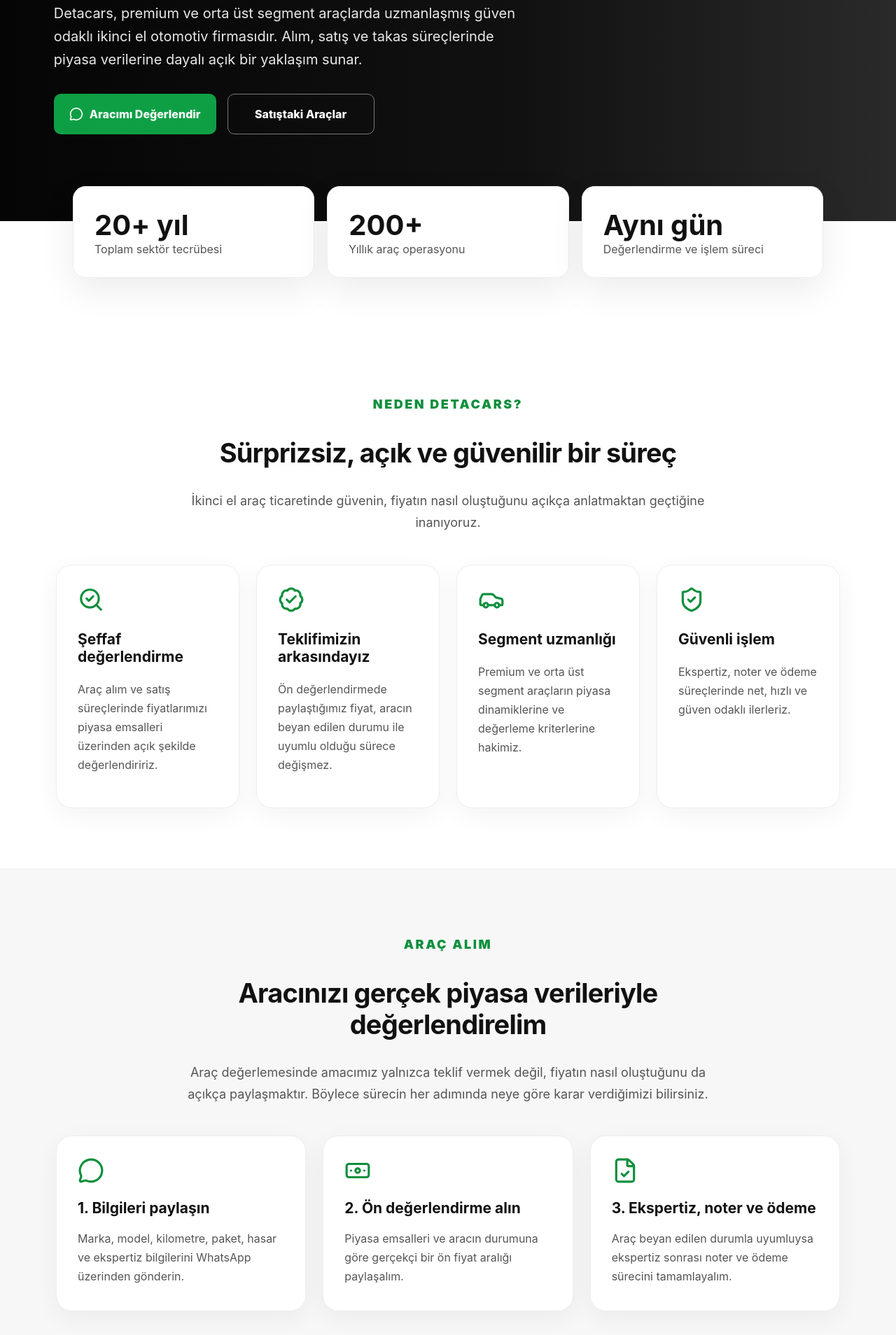
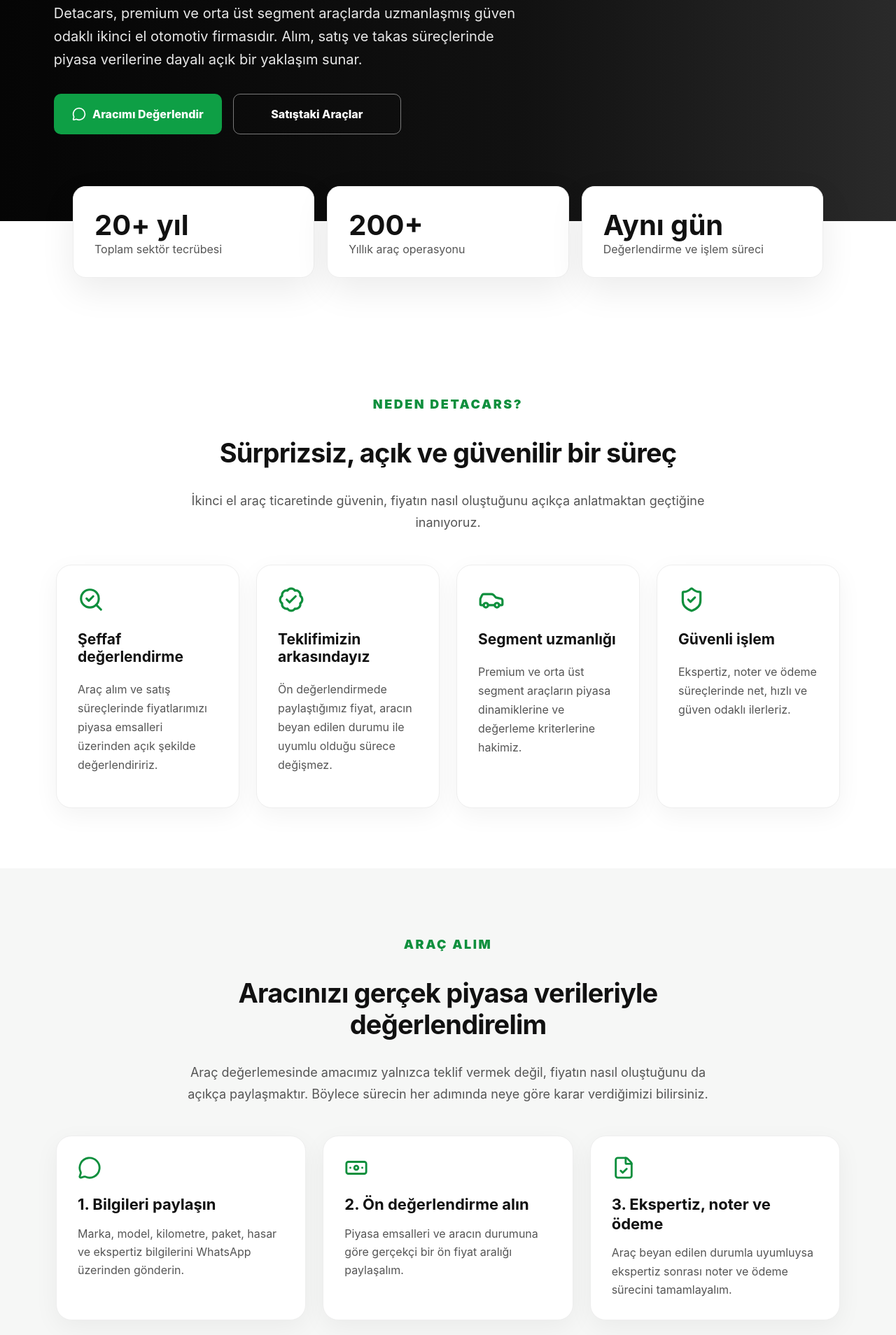
Before and after one commit to alitamirciler/detacars-website, a Next.js app: page / in a window 1280 px wide. Shown: the part 380-2288 px from the top of the page at 70% size. Built offline with nearby package versions, Linux system fonts and the light colour scheme.

Commit message:
fix hero buttons and process cards

```diff
--- a/app/globals.css
+++ b/app/globals.css
@@ -10,7 +10,12 @@
 
 .navCta,.primary{background:#0e9f45;color:#fff;padding:14px 22px;border-radius:10px;font-weight:800;display:inline-flex;gap:9px;align-items:center;justify-content:center}
 .secondaryDark{border:1px solid rgba(255,255,255,.45);color:#fff;padding:14px 22px;border-radius:10px;font-weight:800;display:inline-flex;align-items:center;justify-content:center}
-.heroButton{min-width:210px;height:58px}
+
+.heroButton{
+  width:240px;
+  height:58px;
+  padding:0 22px;
+}
 
 .hero{min-height:620px;position:relative;background:linear-gradient(90deg,#050505 0%,#111 58%,#2a2a2a 100%);display:flex;align-items:center}
 .heroContent{position:relative;z-index:2;max-width:760px;margin-left:6vw;color:white}
@@ -39,10 +44,30 @@
 .cards h3{font-size:21px}
 .cards p,.note{color:#555;line-height:1.7}
 
-.processCards article{padding:30px 30px 34px}
-.processCards svg{margin-bottom:18px}
-.processCards h3{margin:0 0 18px}
-.processCards p{margin:0}
+.processCards article{
+  min-height:auto;
+  padding:28px 30px 30px;
+  display:flex;
+  flex-direction:column;
+  align-items:flex-start;
+}
+
+.processCards svg{
+  width:34px;
+  height:34px;
+  margin-bottom:22px;
+}
+
+.processCards h3{
+  margin:0 0 14px;
+  font-size:22px;
+  line-height:1.25;
+}
+
+.processCards p{
+  margin:0;
+  line-height:1.65;
+}
 
 .centerCta{text-align:center;margin-top:36px}
 
@@ -102,9 +127,9 @@
   .cards h3{font-size:23px}
   .cards p{font-size:18px}
 
-  .processCards article{padding:30px}
-  .processCards svg{margin-bottom:14px}
-  .processCards h3{margin:0 0 14px}
+  .processCards article{padding:28px}
+  .processCards svg{margin-bottom:18px}
+  .processCards h3{margin:0 0 12px}
 
   .stockSection{padding:72px 28px}
   .stockSection p{font-size:18px}
```
